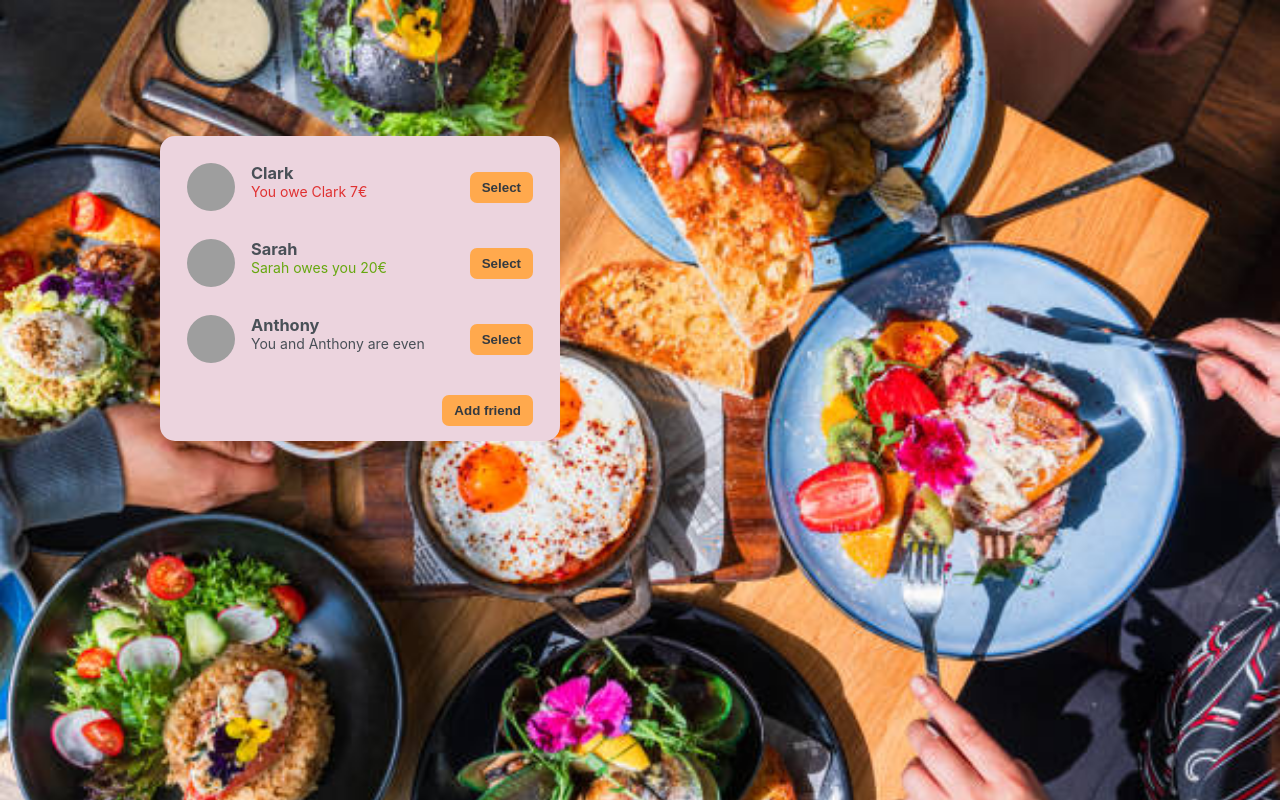
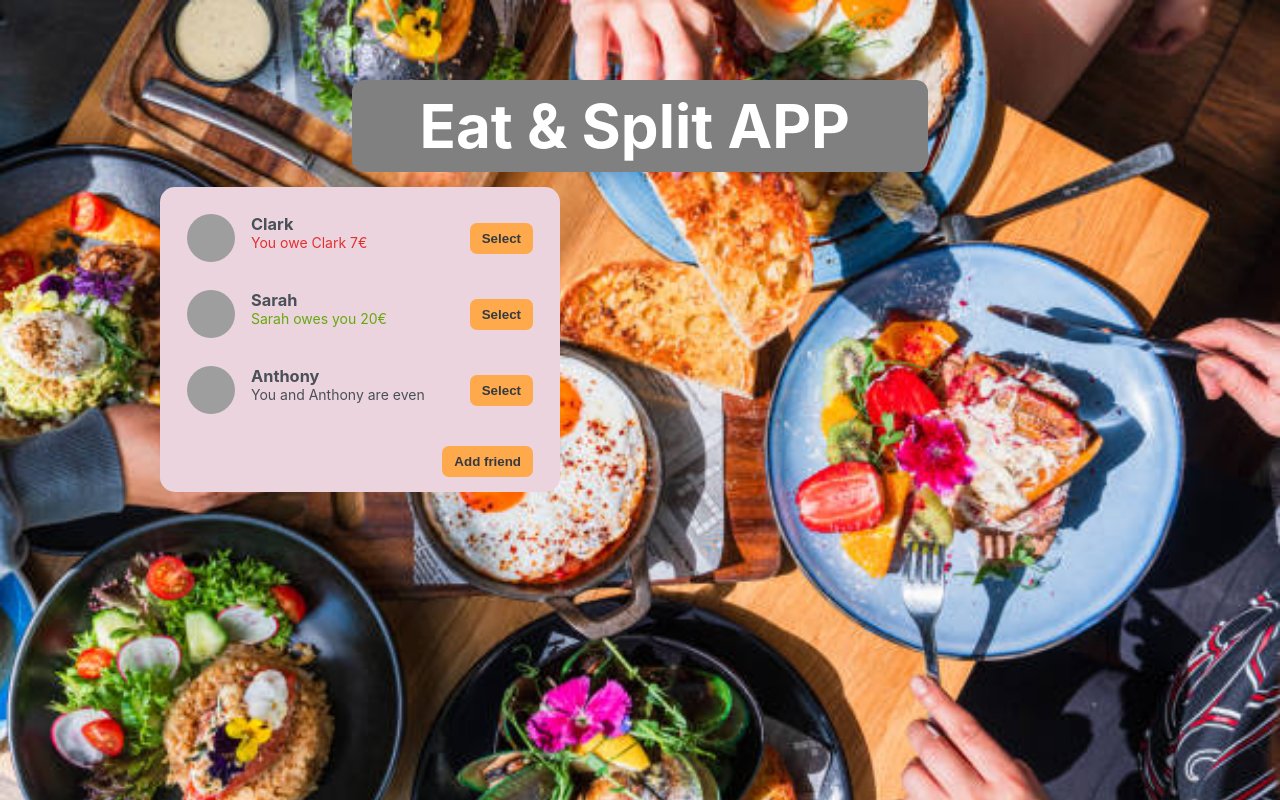
Before and after one commit to Eslam-Elwey/Eat-Split-APP, a React (Vite) app: page / in a window 1280 px wide. Built offline with nearby package versions, Linux system fonts and the light colour scheme; grey boxes are pictures that could not be loaded.

Commit message:
add header component for app

```diff
--- a/src/App.jsx
+++ b/src/App.jsx
@@ -73,11 +73,15 @@ function App() {
   }
 
   return (
+    <>
+    <div style={{color:"white" , fontSize:"3rem" , width:"60%",margin : "10px auto",backgroundColor:"gray" ,borderRadius:"12px"}}>
+      <h1 style={{width:"80%",padding:"10px" , margin:"auto"}}>Eat & Split APP</h1>
+      </div>
     <div className='app'>
       <ExisitingFriends isOpenForm={isOpenForm} setIsOpenForm={setIsOpenForm}  handleClose={handleClose} selectedFriend={selectedFriend} onCloseBill={setIsOpenBill} friends ={friends} addNewFriend={addNewFriend} onSelect={handleSelectChoice}/>
       <BillForm onSplitBill2={handleSplitValue} setIsOpenForm={setIsOpenForm} handleClose={handleClose} onSplitBill={handleBillValue} friendData={matchedFriend} isOpenBill={isOpenBill} setIsOpenBill={setIsOpenBill}/>
-
     </div>
+    </>
   )
 }
 
```
